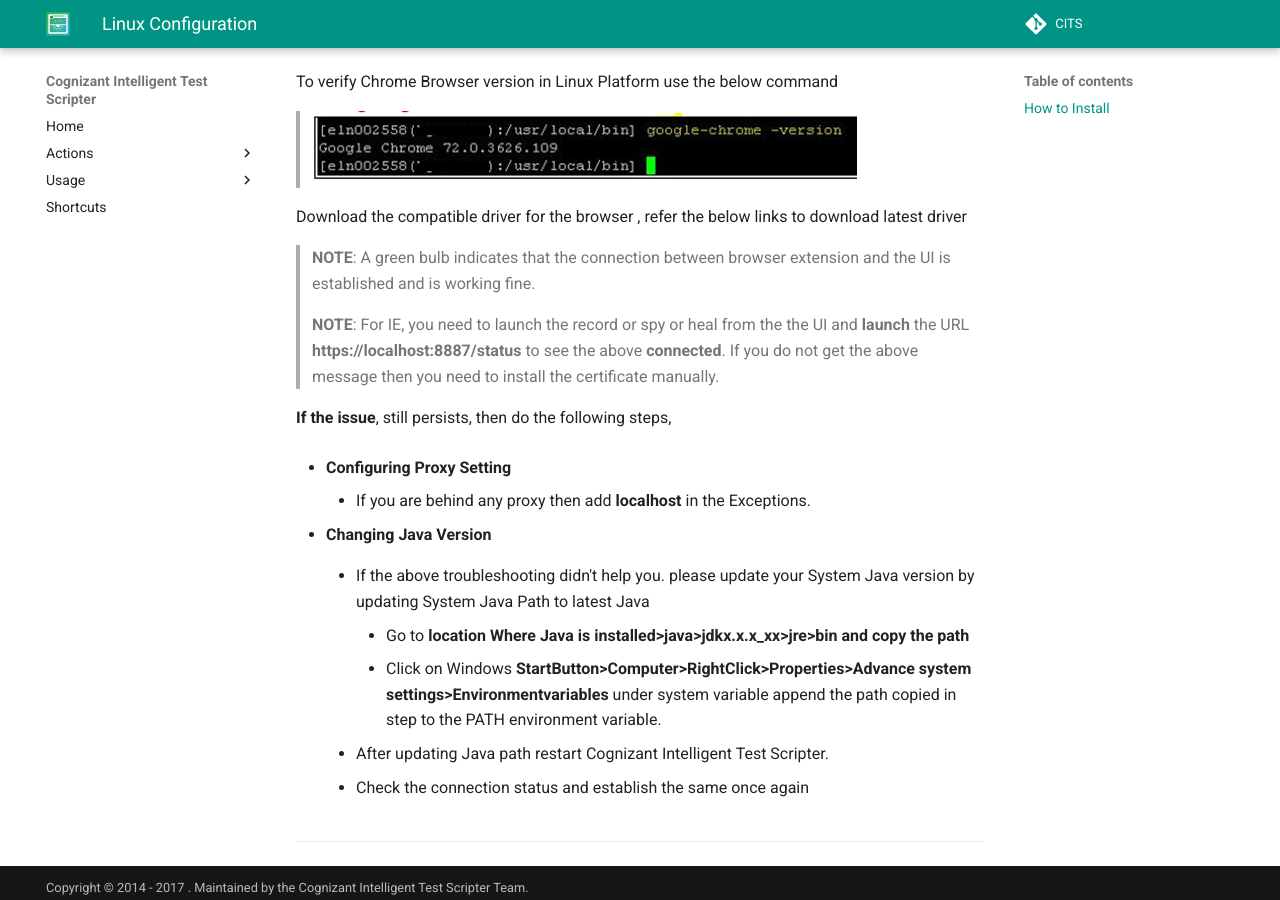
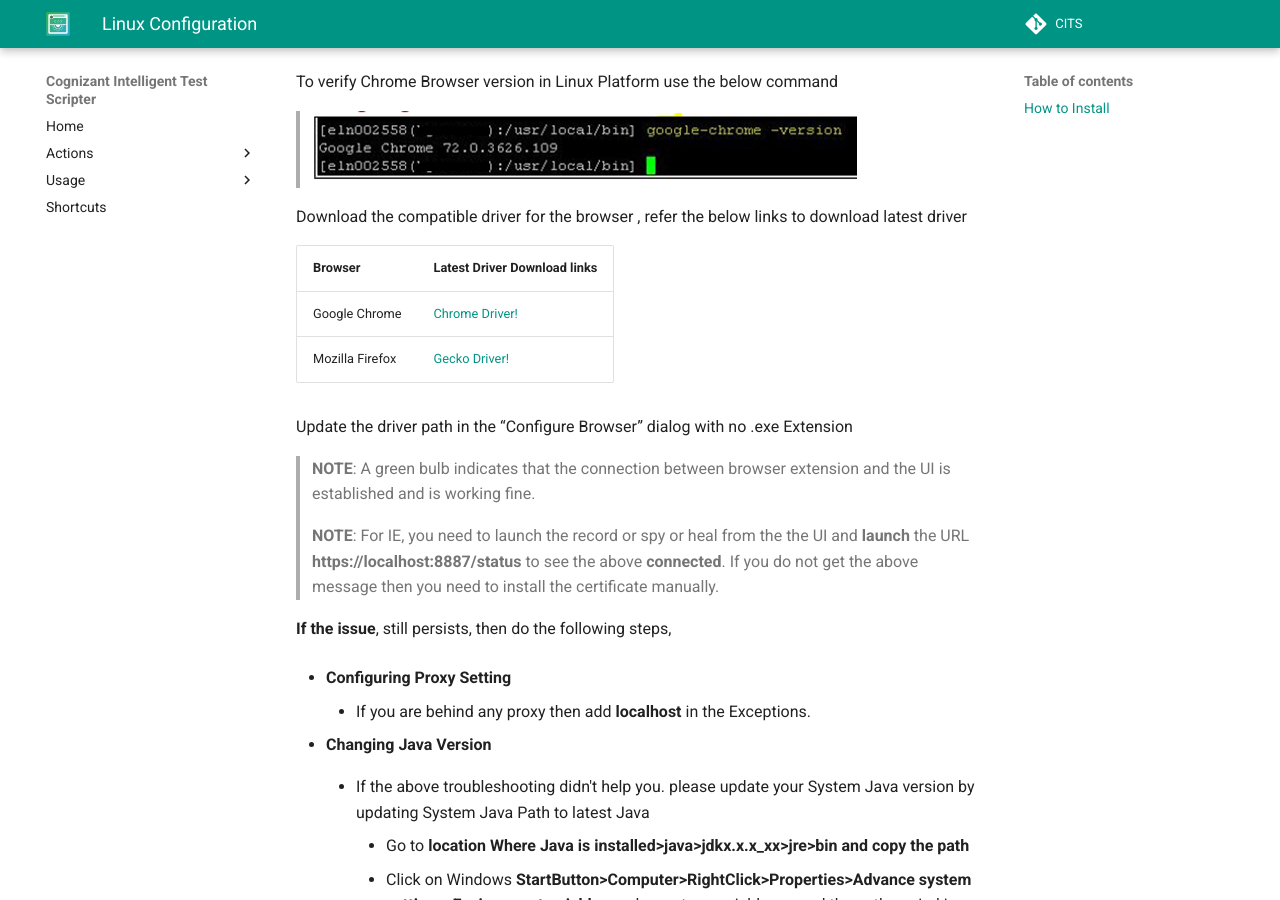
Before and after one commit to CognizantQAHub/Cognizant-Intelligent-Test-Scripter-Helpdoc, an MkDocs documentation site: the page built from docs/faq/linux.md, in a window 1280 px wide and 900 px high, scrolled down 560 px. Built offline with MkDocs 1.6.1 and Material for MkDocs 9.7.7, drawn with Linux system fonts in a browser that asks for light colours; comment, search, counter and statistics services are not loaded; old or Windows-style settings are respelled for this version of MkDocs.

Commit message:
added driver info

```diff
--- a/docs/faq/linux.md
+++ b/docs/faq/linux.md
@@ -24,6 +24,12 @@
 
 Download the compatible driver for the browser , refer the below links to download latest driver
 
+Browser | Latest Driver Download links
+--------|-----------------------------
+Google Chrome | [Chrome Driver!](https://sites.google.com/a/chromium.org/chromedriver/downloads)
+Mozilla Firefox | [Gecko Driver!](https://github.com/mozilla/geckodriver/releases)
+
+Update the driver path in the “Configure Browser” dialog with no .exe Extension
 
 > **NOTE**: A green bulb indicates that the connection between browser extension and the UI is established and is working fine.
 
```
